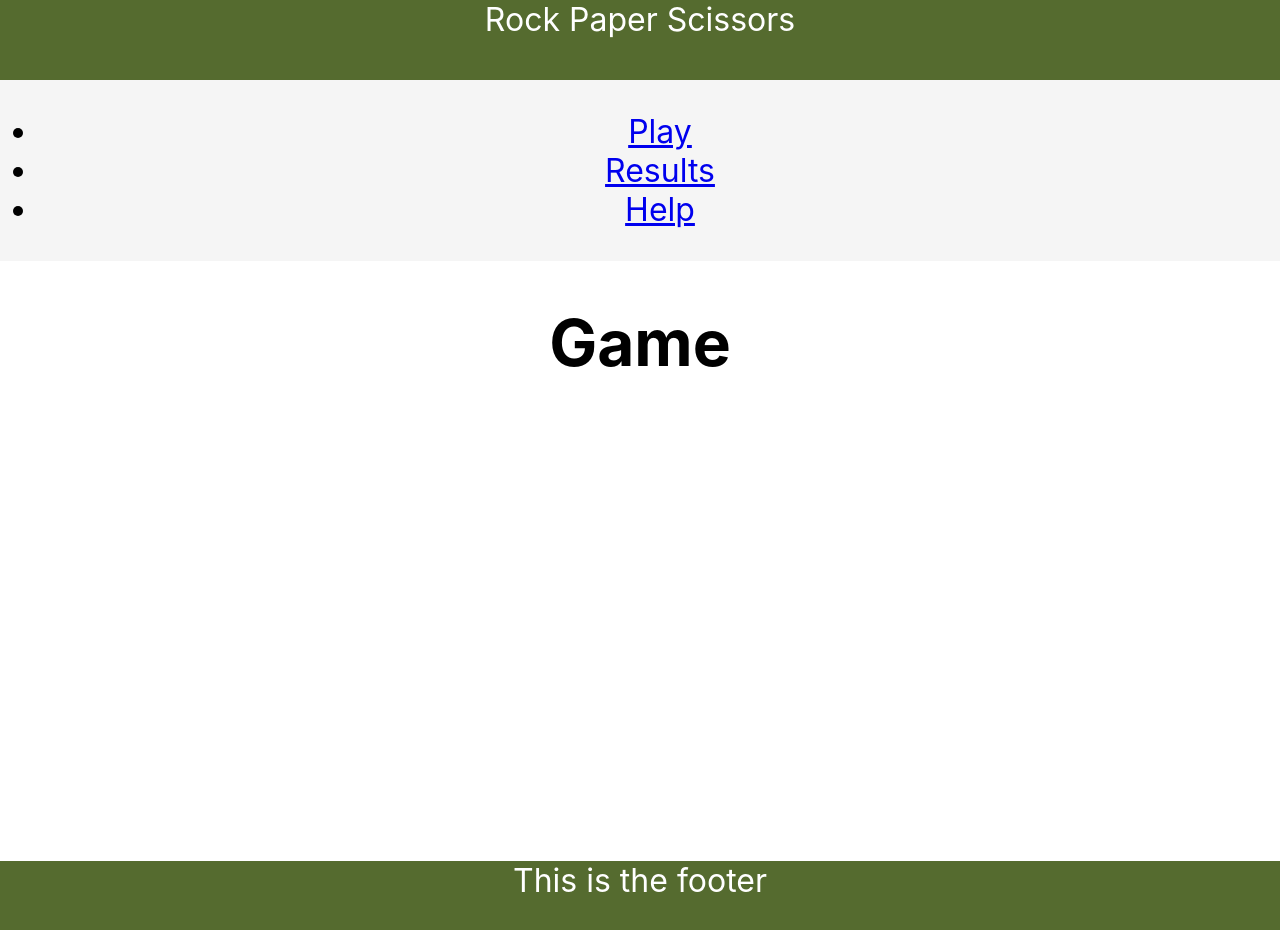
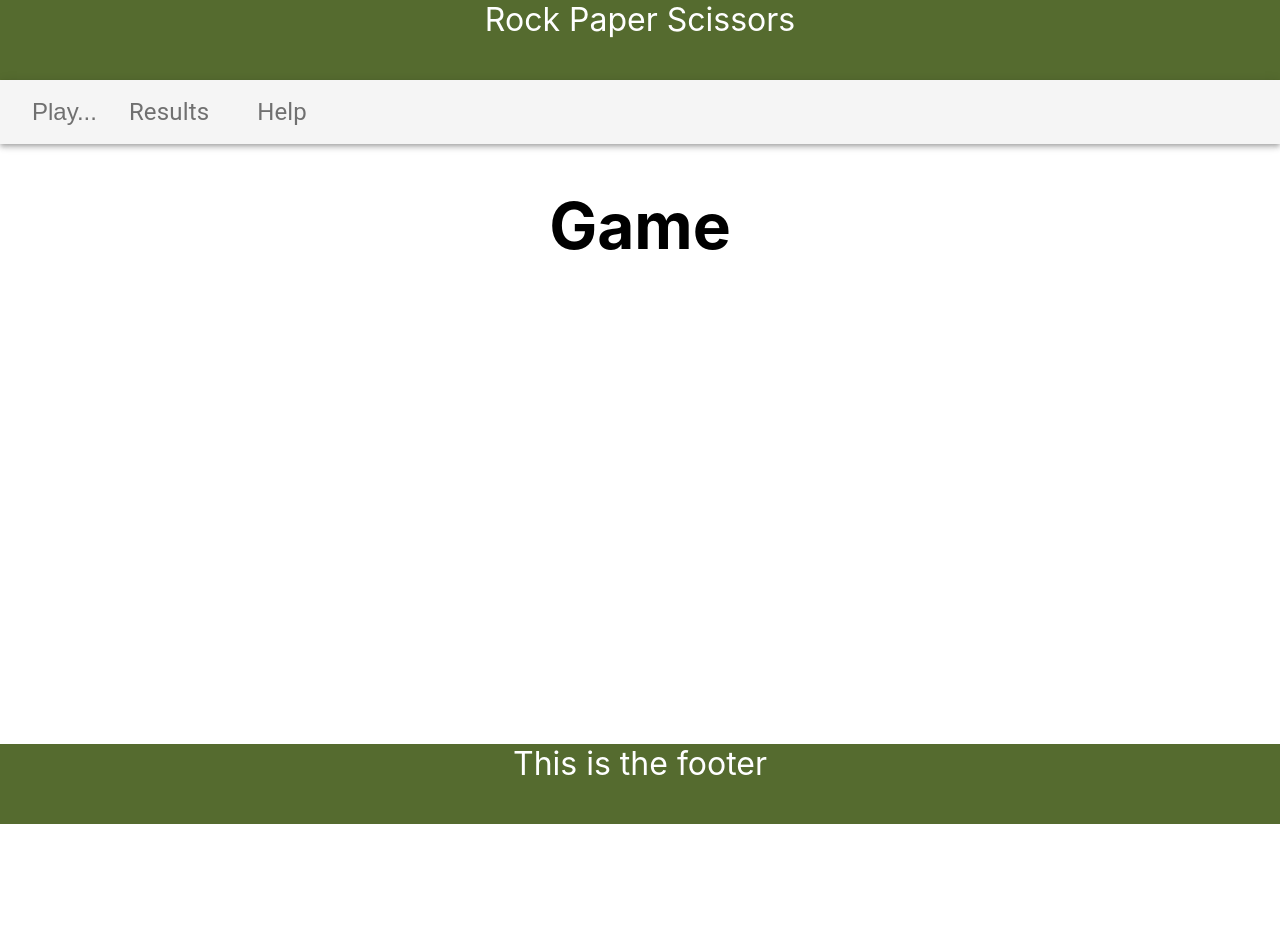
Before and after one commit to CodeGit/rockpaperscissors, a React (Create React App) app: page / in a window 1280 px wide. Shown: the top 930 px of the page. After the commit the page ends 824 px from the top, so only its background shows below. Built offline with nearby package versions, Linux system fonts and the light colour scheme.

Commit message:
implemented basic appbar and menu

```diff
--- a/src/App.tsx
+++ b/src/App.tsx
@@ -8,7 +8,7 @@ import { css, jsx } from '@emotion/react';
 import { settings } from './config/defaults'
 import Footer from './Footer';
 import Header from './Header';
-import MenuBar from './MenuBar';
+import RPSAppBar from './MenuBar';
 import Game from './Game';
 import Results from './Results';
 import Help from './Help';
@@ -27,7 +27,7 @@ const App = () => {
   return (
     <div css={styles}>
       <Header />
-      <MenuBar />
+      <RPSAppBar />
       <Routes>
         <Route path="/" element={ <Game /> }/>
         <Route path="/game" element={ <Game /> }/>
--- a/src/MenuBar.tsx
+++ b/src/MenuBar.tsx
@@ -2,26 +2,49 @@
 import React from "react";
 import { Link } from 'react-router-dom';
 import { css, jsx } from '@emotion/react';
-
+import { AppBar, Button, IconButton, Menu, MenuItem, Toolbar, Typography } from "@mui/material";
 import { settings } from './config/defaults'
 
 const styles = css({
     backgroundColor: 'whitesmoke',
     minHeight: '5vh',
     width: '100%',
+    position: 'static',
+    color: 'black',
 });
 
-const MenuBar: React.FC = () => {
+const RPSAppBar: React.FC = () => {
+    const [anchorElement, setAnchorElement] = React.useState<null | HTMLElement>(null);
+    const open = Boolean(anchorElement);
+
+    const handlePlayMenu = (event: React.MouseEvent<HTMLButtonElement>) => {
+        setAnchorElement(event.currentTarget);
+    };
+
+    const handlePlayMenuClose = () => {
+        setAnchorElement(null);
+    };
 
     return(
-        <nav css={styles}>
-            <ul>
-                <li><Link to="/game">Play</Link></li>
-                <li><Link to="/results">Results</Link></li>
-                <li><Link to="/help">Help</Link></li>
-            </ul>
-        </nav>
+        <AppBar css={styles}>
+            <Toolbar>
+                <IconButton onClick={handlePlayMenu}>
+                    Play...
+                </IconButton>
+                <Menu
+                    open={open}
+                    onClose={handlePlayMenuClose}
+                    anchorEl={anchorElement}
+                >
+                    <MenuItem><Button component={Link} to="/game">Rock Paper Scissors</Button></MenuItem>
+                    <MenuItem><Button component={Link} to="/game">Rock Paper Scissors Lizard Spock</Button></MenuItem>
+                </Menu>
+                <MenuItem><IconButton component={Link} to="/results">Results</IconButton></MenuItem>
+                <MenuItem><IconButton component={Link} to="/help">Help</IconButton></MenuItem>
+            </Toolbar>
+
+        </AppBar>
     );
 }
 
-export default MenuBar;
+export default RPSAppBar;
```
